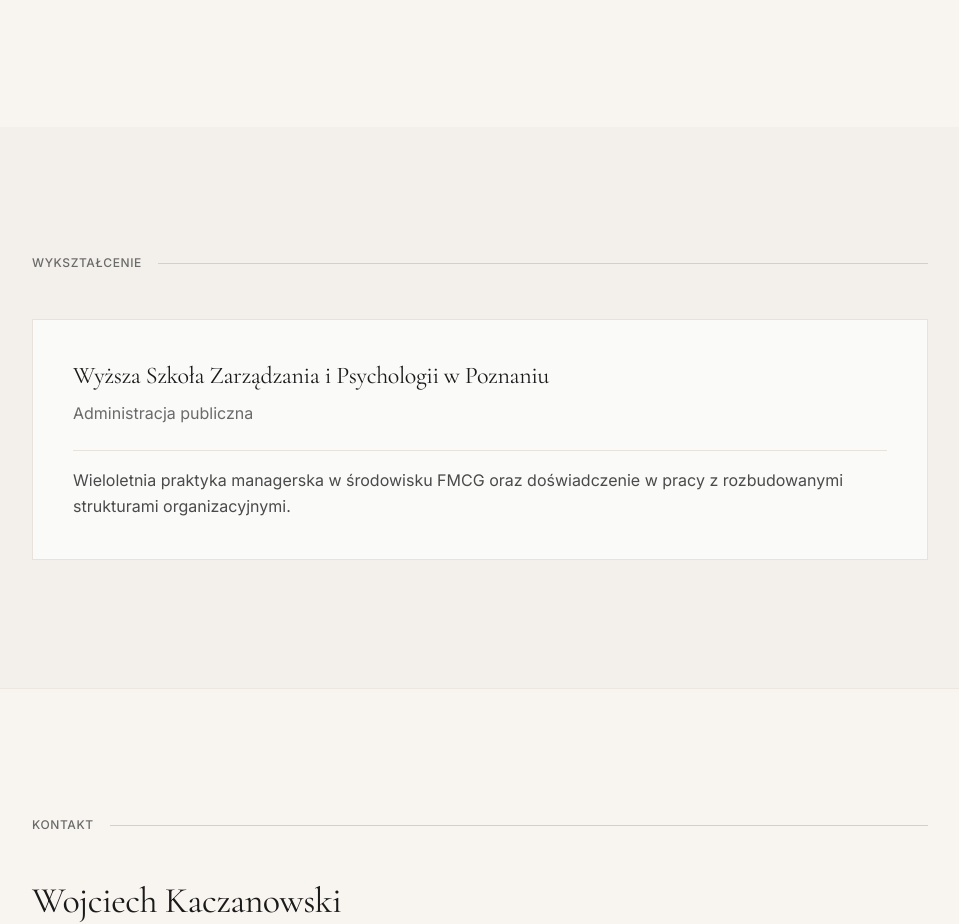
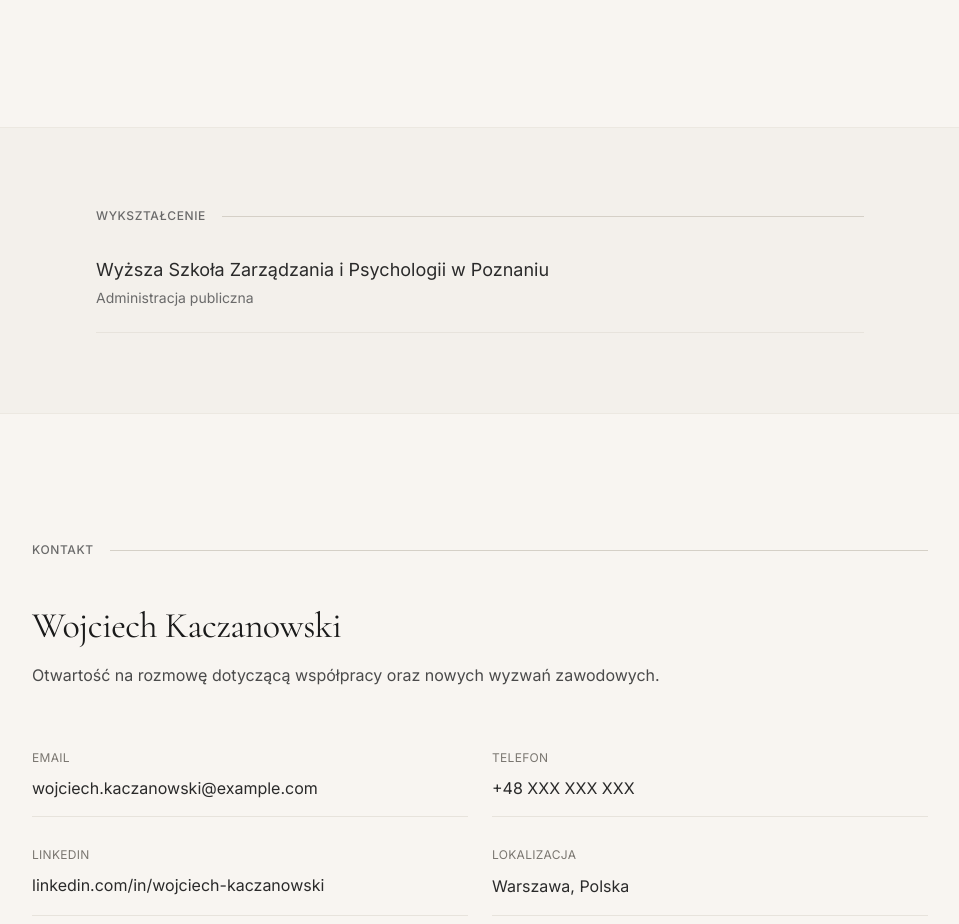
Before and after one commit to joannaklos1983/portfolio-wojciech-kaczanowski, a Next.js app: page / in a window 1280 px wide. Shown: the part 3281-4205 px from the top of the page, without its empty margins (160-1119 px from the left). Built offline with nearby package versions, Linux system fonts and the light colour scheme.

Commit message:
Update Education.tsx

```diff
--- a/src/components/sections/Education.tsx
+++ b/src/components/sections/Education.tsx
@@ -5,38 +5,30 @@ import Container from '@/components/layout/Container';
 
 export default function Education() {
   return (
-    <section id="wyksztalcenie" className="py-24 md:py-32 bg-[#f3f0eb]">
+    <section id="wyksztalcenie" className="py-16 md:py-20 bg-[#f3f0eb] border-t border-[#ece8e1]">
       <Container>
         <motion.div
           initial={{ opacity: 0, y: 20 }}
           whileInView={{ opacity: 1, y: 0 }}
           viewport={{ once: true }}
           transition={{ duration: 0.6 }}
-          className="max-w-4xl mx-auto"
+          className="max-w-3xl mx-auto"
         >
-          <div className="flex items-center gap-4 mb-12">
+          <div className="flex items-center gap-4 mb-8">
             <span className="text-xs text-[#6a6a6a] font-medium tracking-wider uppercase">
               Wykształcenie
             </span>
             <div className="flex-1 h-px bg-[#d5d0c7]" />
           </div>
 
-          <div className="border border-[#e7e3dc] bg-[#fafaf9] p-8 md:p-10">
-            <div className="space-y-6">
-              <div className="space-y-2">
-                <h3 className="text-2xl font-display font-normal text-[#1a1a1a]">
-                  Wyższa Szkoła Zarządzania i Psychologii w Poznaniu
-                </h3>
-                <p className="text-[#6a6a6a]">
-                  Administracja publiczna
-                </p>
-              </div>
-
-              <div className="pt-4 border-t border-[#e7e3dc]">
-                <p className="text-[#4a4a4a] leading-relaxed">
-                  Wieloletnia praktyka managerska w środowisku FMCG oraz doświadczenie w pracy z rozbudowanymi strukturami organizacyjnymi.
-                </p>
-              </div>
+          <div className="border-b border-[#e7e3dc] pb-6">
+            <div className="space-y-1">
+              <p className="text-lg text-[#2a2a2a]">
+                Wyższa Szkoła Zarządzania i Psychologii w Poznaniu
+              </p>
+              <p className="text-sm text-[#6a6a6a]">
+                Administracja publiczna
+              </p>
             </div>
           </div>
         </motion.div>
```
